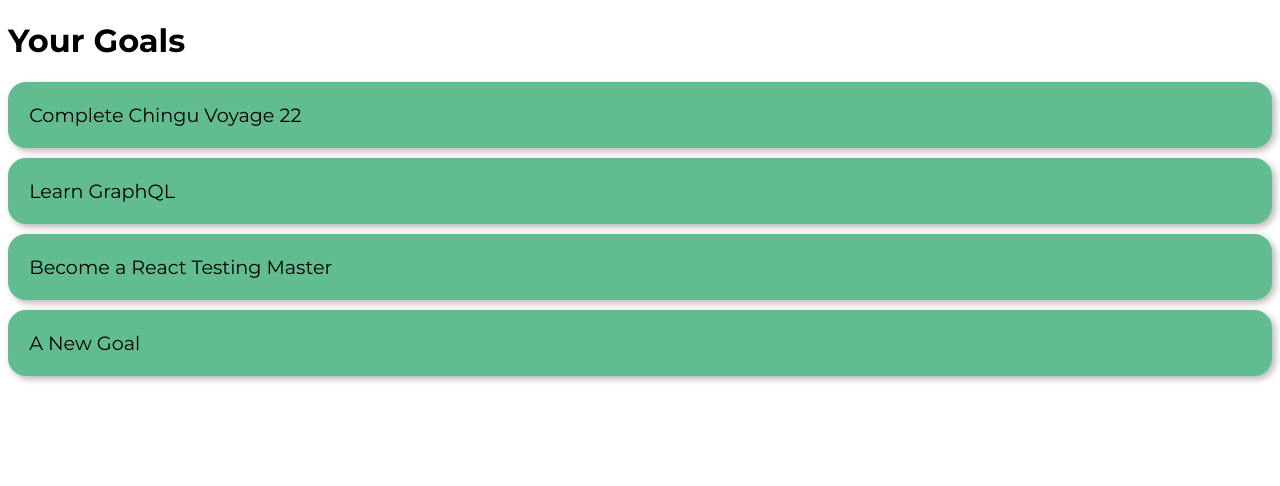
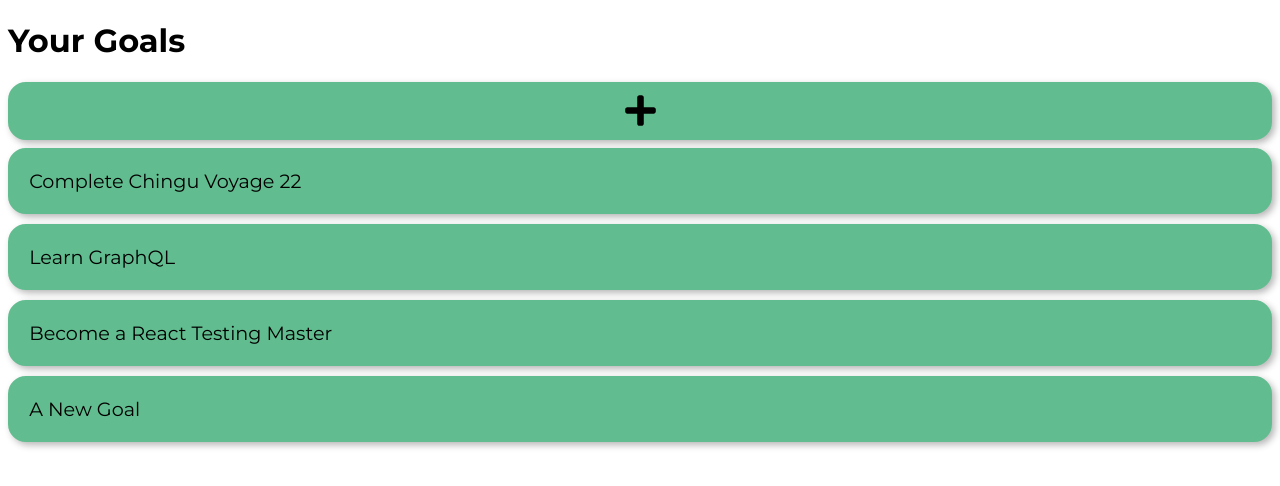
Before and after one commit to chingu-voyages/v22-bears-team-05, a Next.js app in the folder client/: page /home in a window 1280 px wide. Shown: the top 486 px of the page. Built offline with nearby package versions, Linux system fonts and the light colour scheme.

Commit message:
[feat: Add Goal Button UI boilerplate]

```diff
--- a/client/components/Goals/GoalList.tsx
+++ b/client/components/Goals/GoalList.tsx
@@ -1,7 +1,7 @@
 import React, { FunctionComponent } from 'react';
 import styled from 'styled-components';
 
-import { GoalListItem } from '.';
+import { GoalListItem, NewGoalButton } from '.';
 
 const ListContainer = styled.div`
   background-color: white;
@@ -32,6 +32,7 @@
 
 const GoalList: FunctionComponent<GoalProps> = ({ goals }) => (
   <ListContainer>
+    <NewGoalButton />
     {goals.map((goal) => {
       const { name, tasks, goalId } = goal;
       return (
--- /dev/null
+++ b/client/components/Goals/NewGoalButton.tsx
@@ -0,0 +1,31 @@
+import React, { FunctionComponent, useState } from 'react';
+import styled from 'styled-components';
+import { FaPlus } from 'react-icons/fa';
+
+const ButtonContainer = styled.div`
+  display: flex;
+  justify-content: center;
+  align-items: center;
+  background-color: #61bd8f;
+  border: 2px solid #61bd8f;
+  margin: 0 0 0.5em;
+  padding: 0.6em;
+  box-shadow: 3px 3px 7px rgba(0, 0, 0, 0.29);
+  border-radius: 18px;
+`;
+
+const NewGoalButton: FunctionComponent = () => {
+  const [showModal, setShowModal] = useState(false);
+
+  const toggleForm = () => {
+    setShowModal(!showModal);
+  };
+
+  return (
+    <ButtonContainer onClick={toggleForm}>
+      <FaPlus size={35} />
+    </ButtonContainer>
+  );
+};
+
+export default NewGoalButton;
--- a/client/components/Goals/index.js
+++ b/client/components/Goals/index.js
@@ -1,4 +1,5 @@
 import GoalList from './GoalList.tsx';
 import GoalListItem from './GoalListItem.tsx';
+import NewGoalButton from './NewGoalButton.tsx';
 
-export { GoalList, GoalListItem };
+export { GoalList, GoalListItem, NewGoalButton };
```
